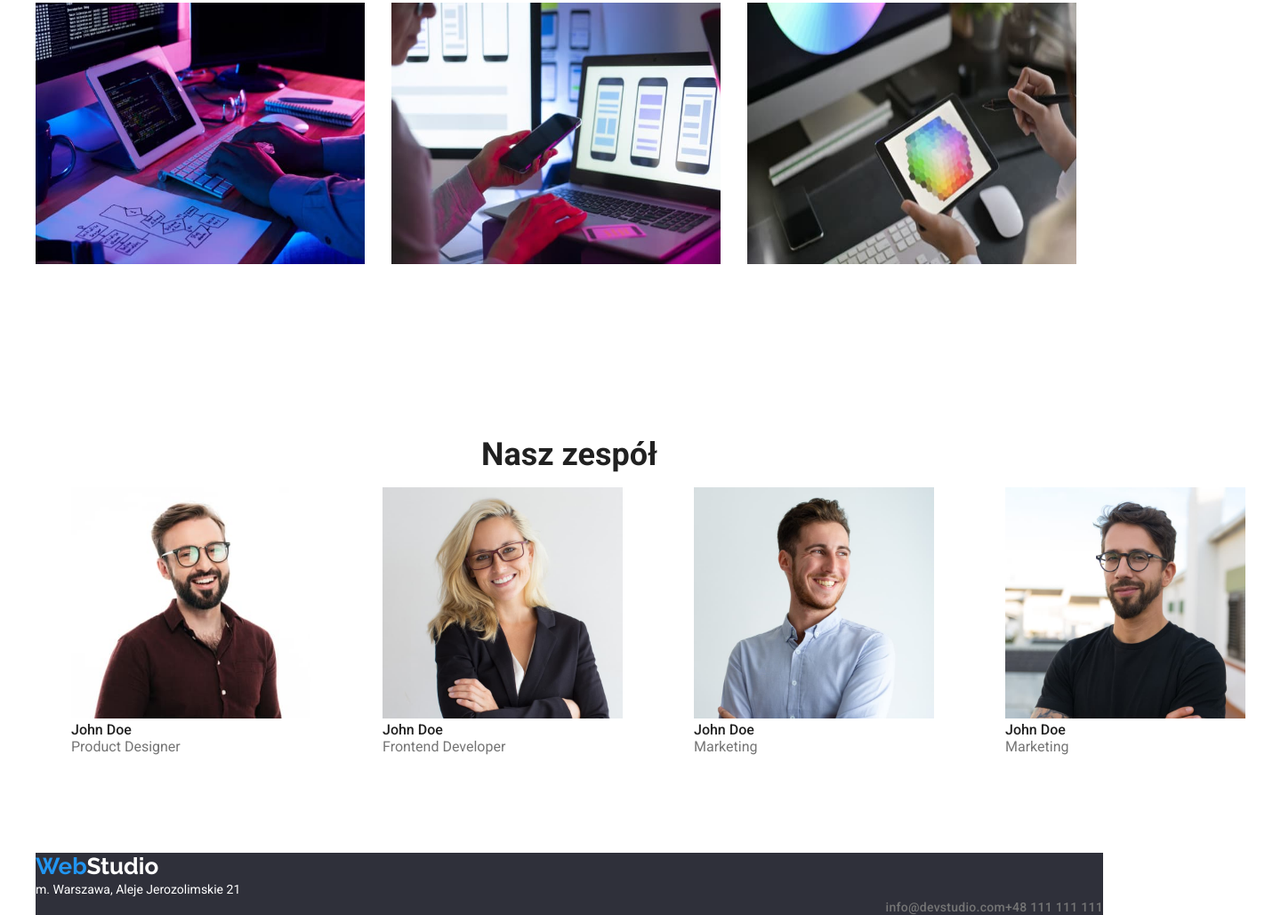
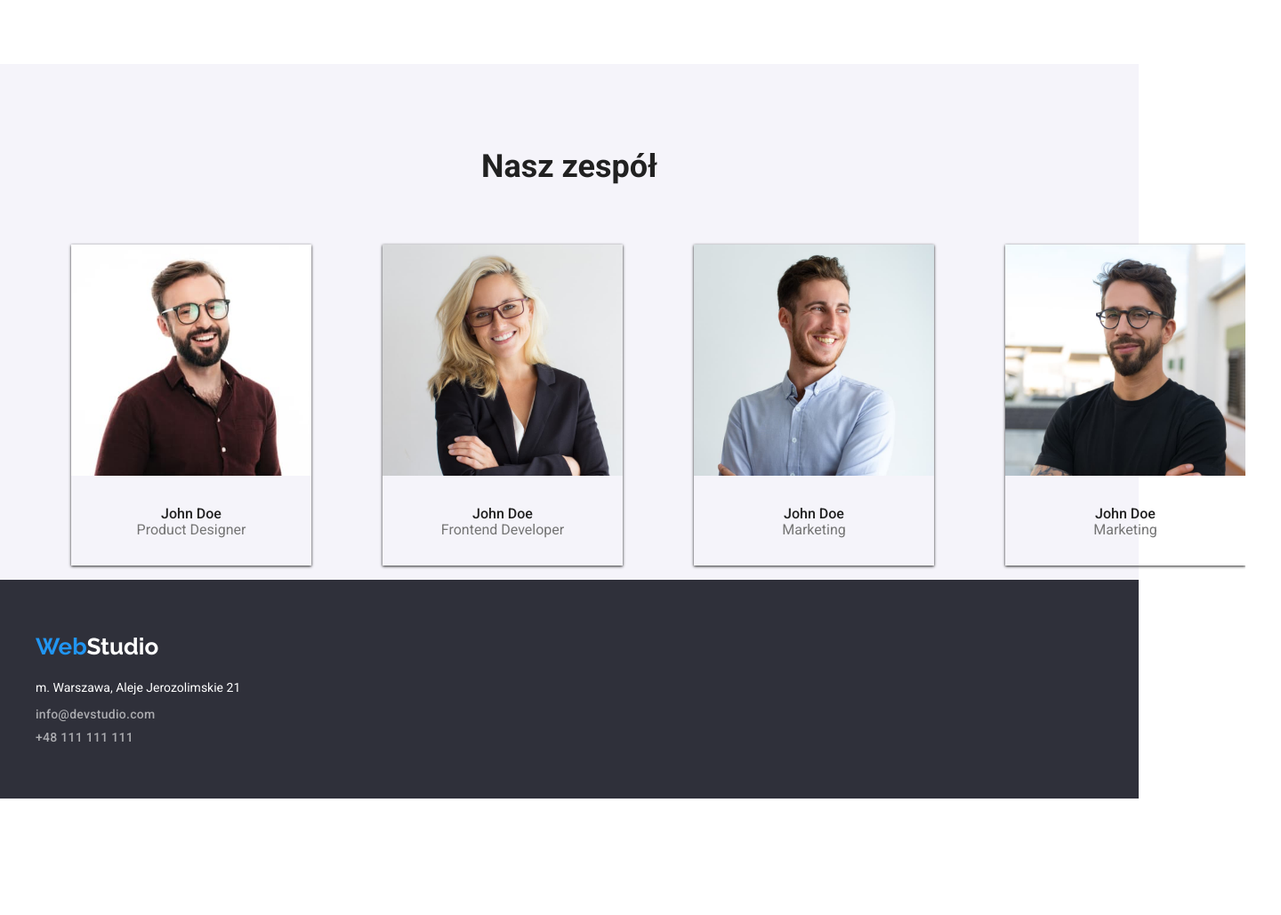
Before and after one commit to pawel-strzelecki/goit-markup-hw-03, a plain HTML site: page index.html in a window 1280 px wide. Shown: the part 1361-2390 px from the top of the page at 89% size, 1440 px wide, since content can reach past the window. After the commit the page ends 2259 px from the top, so only its background shows below. Drawn offline with nearby package versions, Linux system fonts and the light colour scheme.

Commit message:
Updated index.html and styles.css
Continued element positionimg

```diff
--- a/CSS/styles.css
+++ b/CSS/styles.css
@@ -1,8 +1,9 @@
 :root {
   --text-secondary-color: #757575;
-    --secondary-background-color: #2F303A;
-    --button-color: #F5F4FA;
-    --highlight-color: #2196F3;
+  --secondary-background-color: #2f303a;
+  --button-color: #f5f4fa;
+  --highlight-color: #2196f3;
+  --mail-tel-bottom-color: rgba(255, 255, 255, 0.6);
 }
 
 body {
@@ -25,8 +26,10 @@ a {
   color: inherit;
 }
 
-a:hover, a:focus, a:active {
-    color: var(--highlight-color)
+a:hover,
+a:focus,
+a:active {
+  color: var(--highlight-color);
 }
 
 .container {
@@ -34,13 +37,16 @@ a:hover, a:focus, a:active {
   margin: 0 auto;
 }
 
-.section {
+.section-top {
   padding-top: 94px;
+}
+
+.section-bottom {
   padding-bottom: 94px;
 }
 
 menu {
-    border-bottom: 1px solid #ECECEC;
+  border-bottom: 1px solid #ececec;
 }
 
 .menu-flex {
@@ -49,19 +55,27 @@ menu {
   align-items: center;
 }
 
+.header-padding {
+  padding-top: 20px;
+  padding-bottom: 20px;
+}
+
 .logo {
   font-family: 'raleway', sans-serif;
   font-size: 26px;
   line-height: 1.17;
-    color: #2196F3;
+  color: #2196f3;
 }
 
 .logo-menu {
-    color: #000
+  color: #000;
 }
 
 .logo-footer {
-    color: #FFFFFF;
+  color: #ffffff;
+}
+.footer-padding {
+  padding-bottom: 20px;
 }
 
 nav {
@@ -71,7 +85,7 @@ nav {
   letter-spacing: 0.02em;
   display: flex;
   margin-left: 93px;
-    gap: calc(150px/3)
+  gap: 46px;
 }
 
 .contacts {
@@ -82,6 +96,7 @@ nav {
   color: var(--text-secondary-color);
   display: flex;
   justify-content: end;
+  gap: 50px;
 }
 
 .banner {
@@ -96,7 +111,7 @@ nav {
   text-align: center;
   letter-spacing: 0.06em;
   text-transform: uppercase;
-    color: #FFFFFF;
+  color: #ffffff;
   padding: 200px;
 }
 
@@ -108,7 +123,7 @@ nav {
   letter-spacing: 0.06em;
   text-align: center;
   background-color: var(--highlight-color);
-    color: #FFFFFF;
+  color: #ffffff;
   width: 200px;
   height: 50px;
 }
@@ -117,18 +132,14 @@ nav {
   list-style-type: none;
   font-size: 14px;
   line-height: 1.17;
-    /* display: inline-flex;
-    gap: 30px; */
+  display: flex;
+  gap: 30px;
 }
 
 .article-text {
   color: var(--text-secondary-color);
   font-size: 14px;
   line-height: 1.7;
-}
-
-.what-we-do {
-    /* box-sizing: border-box; */
 }
 
 .section-header {
@@ -138,46 +149,50 @@ nav {
   text-align: center;
 }
 
+.what-we-do {
+  display: flex;
+  padding-top: 50px;
+  justify-content: center;
+}
+
 .img-list {
-    box-sizing: border-box;
   list-style: none;
   display: flex;
-    padding-top: 50px;
   gap: 30px;
-    align-content: space-between;
 }
-
-.our-team {
-    box-sizing: border-box;
+.team-section {
+  background-color: #f5f4fa;
 }
 
 .team-images {
-    display:inline-flex
+  display: flex;
+  padding-top: 50px;
+  justify-content: space-between;
 }
 
 .team-card {
-
+  box-shadow: 0px 1px 3px;
+  text-align: center;
 }
 
+.caption {
+  padding-top: 30px;
+  padding-bottom: 30px;
+}
 .team-name {
   font-weight: 500;
+  margin-bottom: 10px;
 }
 
 .team-job {
   color: var(--text-secondary-color);
 }
 
-/* .team-img-list {
-    box-sizing: border-box;
-    list-style: none;
-    display: inline-flex;
-    padding: 50px;
-    gap: ;
-} */
-
 .bottom {
+  padding-top: 60px;
+  padding-bottom: 60px;
   background-color: var(--secondary-background-color);
-    color: #FFFFFF;
+  color: #ffffff;
   line-height: 1.7;
 }
 
@@ -185,6 +200,18 @@ nav {
   font-style: normal;
   font-size: 14px;
   font-weight: 400;
+}
+
+.bottom-mail {
+  color: var(--mail-tel-bottom-color);
+  justify-content: flex-start;
+  margin-top: 10px;
+  margin-bottom: 10px;
+}
+
+.bottom-tel {
+  color: var(--mail-tel-bottom-color);
+  justify-content: flex-start;
 }
 
 .portfolio-filters {
@@ -215,10 +242,10 @@ nav {
 
 .portfolio-button:hover {
   background-color: var(--highlight-color);
-    color: #FFFFFF;
+  color: #ffffff;
 }
 
 .portfolio-button:focus {
   background-color: var(--highlight-color);
-    color: #FFFFFF;
+  color: #ffffff;
 }
--- a/index.html
+++ b/index.html
@@ -21,7 +21,7 @@
   <body>
     <header>
         <section class="menu">
-          <div class="container menu-flex">
+          <div class="container menu-flex header-padding">
             <div class="menu-flex">
               <div class="logo">
                <a href="#">Web<span class="logo-menu">Studio</span></a>
@@ -37,16 +37,18 @@
             <a href="tel:+48111111111"><span>+48 111 111 111</span></a>
           </div>
         </div>
+      </div>
         </section>
-      </div>
     </header>
     <main>
-      <div class="container">
-        <section class="banner section">
+      <section class="banner">
+          <div class="container">
           <h1 class="banner-text">EFEKTYWNE ROZWIĄZANIA DLA WASZEGO BIZNESU</h1>
           <button type="button" class="main-button">Zamów usługę</button>
+        </div>
         </section>
-        <section class="section">
+        <section class="section-top">
+          <div class="container">
           <ul class="article-list">
             <li>
               <h3>LOREM IPSUM</h3>
@@ -71,10 +73,12 @@
               </p>
             </li>
           </ul>
+        </div>
         </section>
-        <section class="what-we-do section">
+        <section class="section-top section-bottom">
           <h2 class="section-header">Czym się zajmujemy</h2>
-          <ul class="img-list">
+          <div class="what-we-do container">
+            <ul class="img-list">
             <li>
             <img
               src="images/programming.jpg"
@@ -100,12 +104,12 @@
             />
           </li>
         </ul>
+      </div>
+      </div>
         </section>
-        <section class="our-team section">
+        <section class="section-top team-section">
           <h2 class="section-header">Nasz zespół</h2>
-          <!-- <ul class="team-img-list">
-            <li> -->
-          <div class="team-images">
+          <div class="team-images container">
           <figure class="team-card">
             <img
               src="images/product-designer.jpg"
@@ -113,67 +117,66 @@
               width="270"
               height="260"
             />
-            <figcaption>
+            <figcaption class="caption">
               <span class="team-name">John Doe</span> <br />
               <span class="team-job">Product Designer</span>
             </figcaption>
           </figure>
-        <!-- </li>
-        <li> -->
-          <figure>
+          <figure class="team-card">
             <img
               src="images/frontend-developer.jpg"
               alt="photo of a woman is frontend developer"
               width="270"
               height="260"
             />
-            <figcaption>
+            <figcaption class="caption">
               <span class="team-name">John Doe</span> <br />
               <span class="team-job">Frontend Developer</span>
             </figcaption>
           </figure>
-        <!-- </li>
-        <li> -->
-          <figure>
+          <figure class="team-card">
             <img
               src="images/marketing.jpg"
               alt="photo of a man who is marketing specialist"
               width="270"
               height="260"
             />
-            <figcaption>
+            <figcaption class="caption">
               <span class="team-name">John Doe</span> <br />
               <span class="team-job">Marketing</span>
             </figcaption>
           </figure>
-        <!-- </li>
-        <li> -->
-          <figure>
+          <figure class="team-card">
             <img
               src="images/ui-designer.jpg"
               alt="photo of a man who is ui designer"
               width="270"
               height="260"
             />
-            <figcaption>
+            <figcaption class="caption">
               <span class="team-name">John Doe</span> <br />
               <span class="team-job">Marketing</span>
             </figcaption>
           </figure>
         </div>
-        <!-- </li>
-        </ul> -->
         </section>
     </main>
-    <footer class="bottom container">
-        <div class="logo">
+    <footer>
+      <section class="bottom">
+        <div class="container">
+        <div class="logo footer-padding">
           <a href="#">Web<span class="logo-footer">Studio</span></a>
         </div>
         <address class="studio-address">m. Warszawa, Aleje Jerozolimskie 21</address>
-        <div class="contacts">
+          <div class="contacts bottom-mail">
           <a href="mailto:info@devstudio.com">info@devstudio.com</a>
+          </div>
+          <div class="contacts bottom-tel">
           <a href="tel:+48111111111">+48 111 111 111</a>
+          </div>
         </div>
+      </div>
+      </section>
     </footer>
   </body>
 </html>
```
Lines whose indentation alone changed are shown as unchanged.
